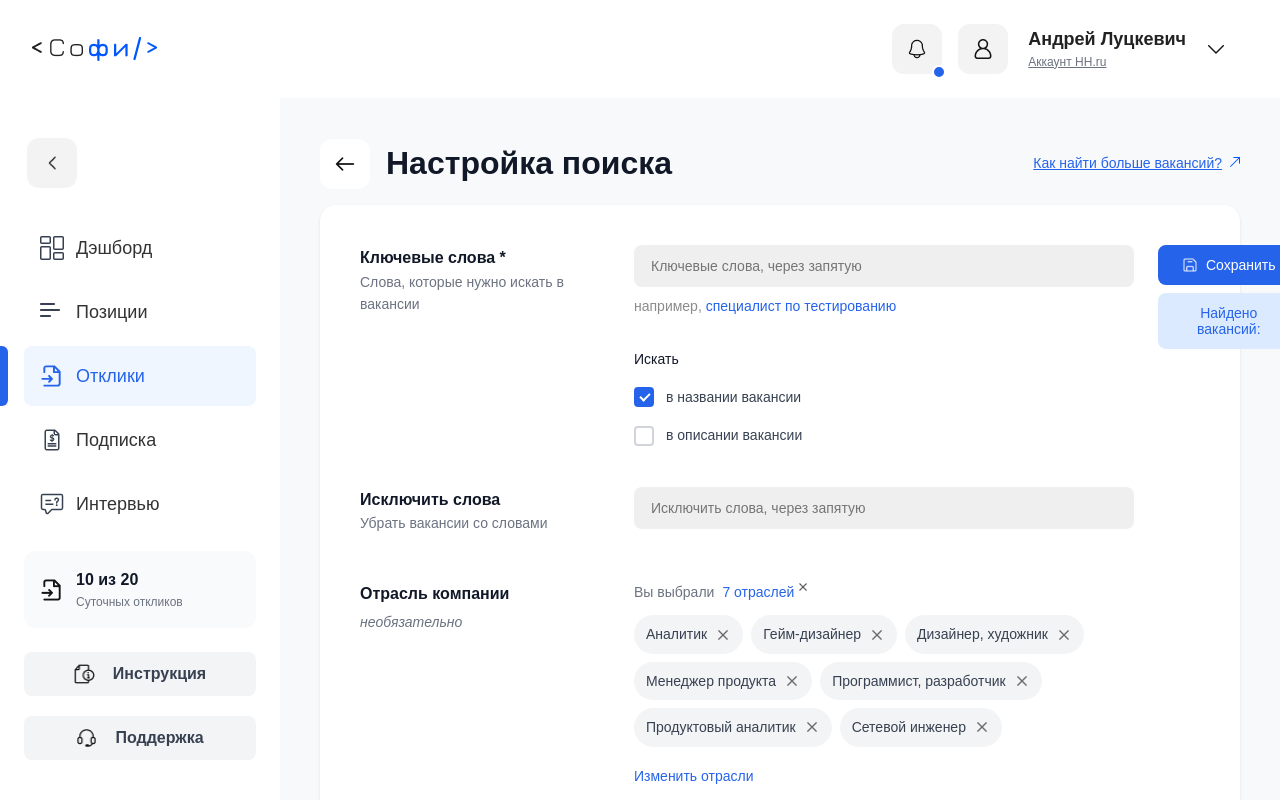
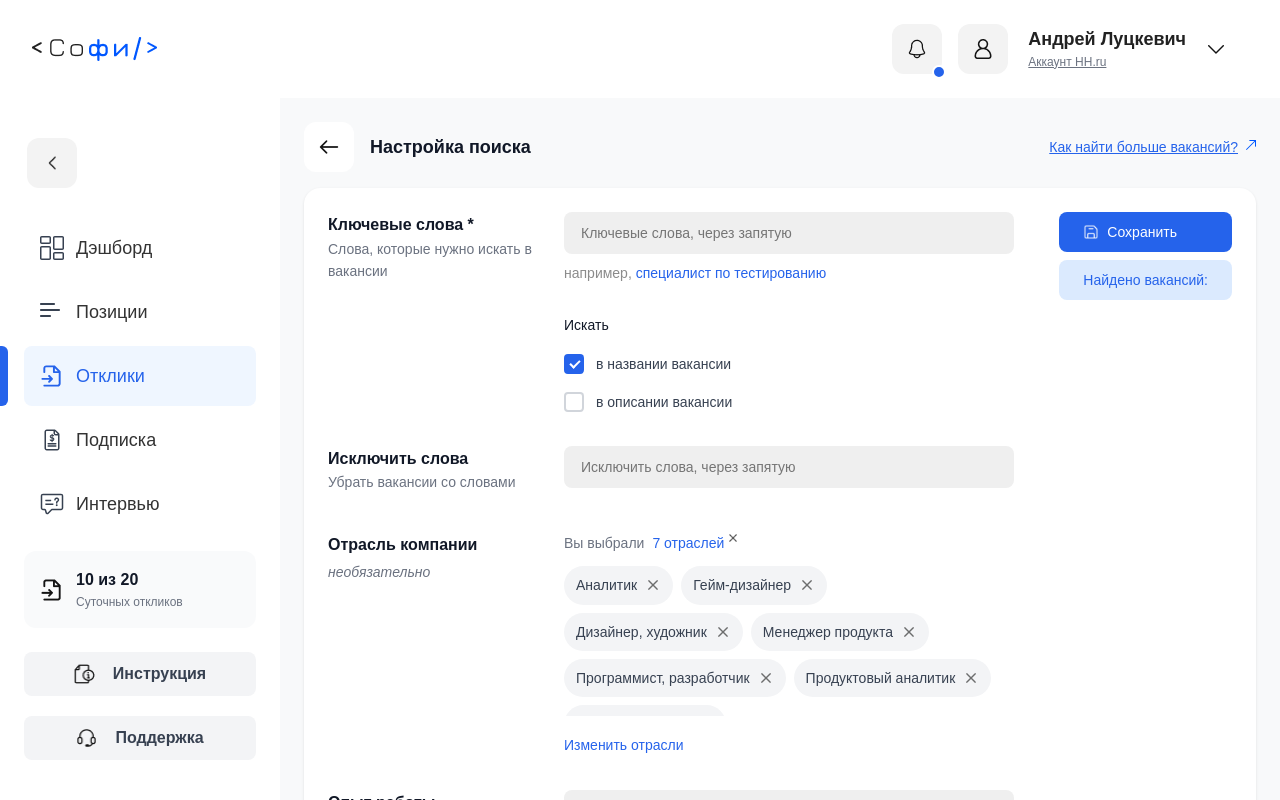
Before and after one commit to Neverbyy/sofi, a Vue app: page / in a window 1280 px wide. Built offline with nearby package versions, Linux system fonts and the light colour scheme; a web font is replaced by a local one.

Commit message:
fix adaptive

```diff
--- a/src/components/SearchSettings.vue
+++ b/src/components/SearchSettings.vue
@@ -308,9 +308,26 @@ onUnmounted(() => {
   padding: 40px;
   background: $bg-gray;
   overflow-y: auto;
+  overflow-x: hidden;
+  max-width: 100%;
+
+  // Large desktop styles
+  @media (max-width: 1400px) {
+    padding: $spacing-xl;
+  }
+
+  // Desktop styles
+  @media (max-width: 1200px) {
+    padding: $spacing-lg;
+  }
+
+  // Tablet styles
+  @media (max-width: 1100px) {
+    padding: $spacing-lg;
+  }
 
   // Mobile styles
-  @media (max-width: 560px) {
+  @media (max-width: 650px) {
     padding: 0;
     background: $white;
   }
@@ -339,6 +356,8 @@ onUnmounted(() => {
     min-height: 100%;
     display: flex;
     flex-direction: column;
+    max-width: 100%;
+    width: 100%;
 
     .settings-header {
       display: flex;
@@ -347,8 +366,23 @@ onUnmounted(() => {
       margin-bottom: $spacing-lg;
       flex-shrink: 0;
 
+      // Large desktop styles
+      @media (max-width: 1400px) {
+        margin-bottom: $spacing-lg;
+      }
+
+      // Desktop styles
+      @media (max-width: 1200px) {
+        margin-bottom: $spacing-md;
+      }
+
+      // Tablet styles
+      @media (max-width: 1100px) {
+        margin-bottom: $spacing-md;
+      }
+
       // Mobile styles
-      @media (max-width: 560px) {
+      @media (max-width: 650px) {
         flex-direction: column;
         align-items: flex-start;
         gap: 10px;
@@ -362,8 +396,23 @@ onUnmounted(() => {
         align-items: center;
         gap: $spacing-lg;
 
+        // Large desktop styles
+        @media (max-width: 1400px) {
+          gap: $spacing-lg;
+        }
+
+        // Desktop styles
+        @media (max-width: 1200px) {
+          gap: $spacing-md;
+        }
+
+        // Tablet styles
+        @media (max-width: 1100px) {
+          gap: $spacing-md;
+        }
+
         // Mobile styles
-        @media (max-width: 560px) {
+        @media (max-width: 650px) {
           gap: $spacing-md;
         }
 
@@ -399,8 +448,23 @@ onUnmounted(() => {
           color: $text-primary;
           margin: 0;
 
+          // Large desktop styles
+          @media (max-width: 1400px) {
+            font-size: $font-lg;
+          }
+
+          // Desktop styles
+          @media (max-width: 1200px) {
+            font-size: $font-lg;
+          }
+
+          // Tablet styles
+          @media (max-width: 1100px) {
+            font-size: $font-lg;
+          }
+
           // Mobile styles
-          @media (max-width: 560px) {
+          @media (max-width: 650px) {
             font-size: $font-lg;
           }
         }
@@ -442,9 +506,32 @@ onUnmounted(() => {
       grid-template-columns: 1fr auto;
       gap: $spacing-xl;
       align-items: start;
+      max-width: 100%;
+      width: 100%;
+      box-sizing: border-box;
+
+      // Large desktop styles
+      @media (max-width: 1400px) {
+        padding: $spacing-xl;
+        gap: $spacing-lg;
+      }
+
+      // Desktop styles
+      @media (max-width: 1200px) {
+        padding: $spacing-lg;
+        gap: $spacing-md;
+      }
+
+      // Tablet styles
+      @media (max-width: 1100px) {
+        padding: $spacing-xl;
+        display: flex;
+        flex-direction: column;
+        gap: $spacing-lg;
+      }
 
       // Mobile styles
-      @media (max-width: 560px) {
+      @media (max-width: 650px) {
         padding: $spacing-lg;
         border-radius: 0;
         box-shadow: none;
@@ -460,9 +547,32 @@ onUnmounted(() => {
           gap: $spacing-xl;
           margin-bottom: 40px;
           align-items: start;
+          max-width: 100%;
+          width: 100%;
+          box-sizing: border-box;
+
+          // Large desktop styles
+          @media (max-width: 1400px) {
+            gap: $spacing-lg;
+            margin-bottom: $spacing-2xl;
+          }
+
+          // Desktop styles
+          @media (max-width: 1200px) {
+            gap: $spacing-md;
+            margin-bottom: $spacing-xl;
+          }
+
+          // Tablet styles
+          @media (max-width: 1100px) {
+            display: flex;
+            flex-direction: column;
+            gap: $spacing-md;
+            margin-bottom: $spacing-xl;
+          }
 
           // Mobile styles
-          @media (max-width: 560px) {
+          @media (max-width: 650px) {
             display: flex;
             flex-direction: column;
             gap: $spacing-md;
@@ -477,7 +587,7 @@ onUnmounted(() => {
           &.excluded-companies {
             display: none;
 
-            @media (max-width: 560px) {
+            @media (max-width: 650px) {
               display: flex;
               flex-direction: column;
               gap: $spacing-md;
@@ -487,9 +597,26 @@ onUnmounted(() => {
 
           .form-label-section {
             width: 250px;
+            max-width: 100%;
+            box-sizing: border-box;
+
+            // Large desktop styles
+            @media (max-width: 1400px) {
+              width: 220px;
+            }
+
+            // Desktop styles
+            @media (max-width: 1200px) {
+              width: 200px;
+            }
+
+            // Tablet styles
+            @media (max-width: 1100px) {
+              width: 100%;
+            }
 
             // Mobile styles
-            @media (max-width: 560px) {
+            @media (max-width: 650px) {
               width: 100%;
             }
 
@@ -514,9 +641,26 @@ onUnmounted(() => {
 
           .form-control-section {
             width: 500px;
+            max-width: 100%;
+            box-sizing: border-box;
+
+            // Large desktop styles
+            @media (max-width: 1400px) {
+              width: 450px;
+            }
+
+            // Desktop styles
+            @media (max-width: 1200px) {
+              width: 400px;
+            }
+
+            // Tablet styles
+            @media (max-width: 1100px) {
+              width: 100%;
+            }
 
             // Mobile styles
-            @media (max-width: 560px) {
+            @media (max-width: 650px) {
               width: 100%;
             }
             .form-description {
@@ -559,8 +703,15 @@ onUnmounted(() => {
         gap: $spacing-sm;
         justify-content: flex-start;
 
+        // Tablet styles
+        @media (max-width: 1100px) {
+          width: 100%;
+          gap: $spacing-md;
+          margin-top: $spacing-lg;
+        }
+
         // Mobile styles
-        @media (max-width: 560px) {
+        @media (max-width: 650px) {
           width: 100%;
           gap: $spacing-md;
           margin-top: $spacing-lg;
@@ -580,8 +731,15 @@ onUnmounted(() => {
           cursor: pointer;
           transition: background-color $transition-fast;
 
+          // Tablet styles
+          @media (max-width: 1100px) {
+            padding: $spacing-lg $spacing-xl;
+            font-size: $font-md;
+            justify-content: center;
+          }
+
           // Mobile styles
-          @media (max-width: 560px) {
+          @media (max-width: 650px) {
             padding: $spacing-lg $spacing-xl;
             font-size: $font-md;
             justify-content: center;
@@ -611,8 +769,15 @@ onUnmounted(() => {
           cursor: pointer;
           transition: background-color $transition-fast;
 
+          // Tablet styles
+          @media (max-width: 1100px) {
+            padding: $spacing-lg $spacing-xl;
+            font-size: $font-md;
+            justify-content: center;
+          }
+
           // Mobile styles
-          @media (max-width: 560px) {
+          @media (max-width: 650px) {
             padding: $spacing-lg $spacing-xl;
             font-size: $font-md;
             justify-content: center;
```
Also changed, not shown: src/components/Header.vue (+7 -7 lines), src/components/Sidebar.vue (+9 -9 lines).
